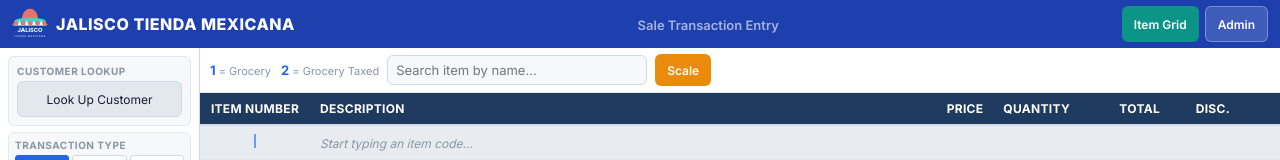
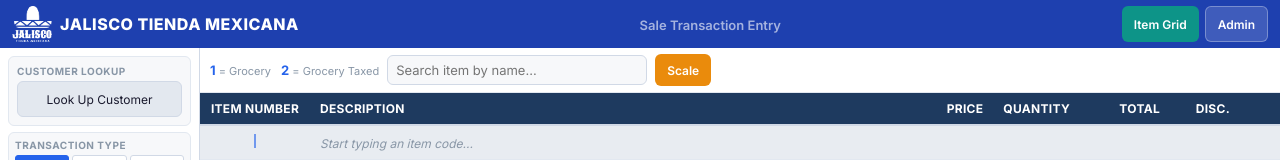
Before and after one commit to Graphicaljerry/Jaliscotiendamexicana, a React (Vite) app: page /#/ in a window 1280 px wide. Shown: the top 160 px of the page. Built offline with nearby package versions, Linux system fonts and the light colour scheme.

Commit message:
fix: use PNG logo instead of SVG
Replaced inline SVG logo with the actual PNG logo file uploaded
to public/. Removed the old logo.svg.

https://claude.ai/code/session_013f7xUVUex9CU4hdTfmehgu

```diff
--- a/src/components/layout/Logo.jsx
+++ b/src/components/layout/Logo.jsx
@@ -1,37 +1,12 @@
 import React from 'react';
 
-function Logo({ size = 32 }) {
+function Logo({ size = 36 }) {
   return (
-    <svg
-      width={size}
-      height={size}
-      viewBox="0 0 200 200"
-      fill="none"
-      xmlns="http://www.w3.org/2000/svg"
-      style={{ flexShrink: 0 }}
-    >
-      {/* Sombrero dome (coral/red) */}
-      <path d="M100 15 C65 15 55 55 55 75 L145 75 C145 55 135 15 100 15Z" fill="#E8736C"/>
-      {/* Brim (teal) */}
-      <ellipse cx="100" cy="85" rx="88" ry="20" fill="#4ECDC4"/>
-      {/* Triangle decorations */}
-      <polygon points="20,80 42,105 0,105" fill="#E8736C"/>
-      <polygon points="60,80 82,105 38,105" fill="#E8736C"/>
-      <polygon points="100,80 122,105 78,105" fill="#E8736C"/>
-      <polygon points="140,80 162,105 118,105" fill="#E8736C"/>
-      <polygon points="180,80 200,105 158,105" fill="#E8736C"/>
-      {/* White diamond gaps */}
-      <polygon points="42,80 52,105 32,105" fill="white"/>
-      <polygon points="82,80 92,105 72,105" fill="white"/>
-      <polygon points="122,80 132,105 112,105" fill="white"/>
-      <polygon points="162,80 172,105 152,105" fill="white"/>
-      {/* Brim bottom line */}
-      <rect x="8" y="105" width="184" height="6" rx="3" fill="#4ECDC4"/>
-      {/* Text: JALISCO */}
-      <text x="100" y="145" textAnchor="middle" fontFamily="Inter, sans-serif" fontSize="32" fontWeight="800" fill="white" opacity="0.9">JALISCO</text>
-      {/* Text: TIENDA MEXICANA */}
-      <text x="100" y="170" textAnchor="middle" fontFamily="Inter, sans-serif" fontSize="14" fontWeight="600" fill="white" opacity="0.7" letterSpacing="3">TIENDA MEXICANA</text>
-    </svg>
+    <img
+      src="/jalisco-tienda-mexicana-logo-white-rgb-2000px-w-72ppi.png"
+      alt="Jalisco Tienda Mexicana"
+      style={{ height: size, width: 'auto', flexShrink: 0 }}
+    />
   );
 }
 
```
Also changed, not shown: public/logo.svg (deleted).
